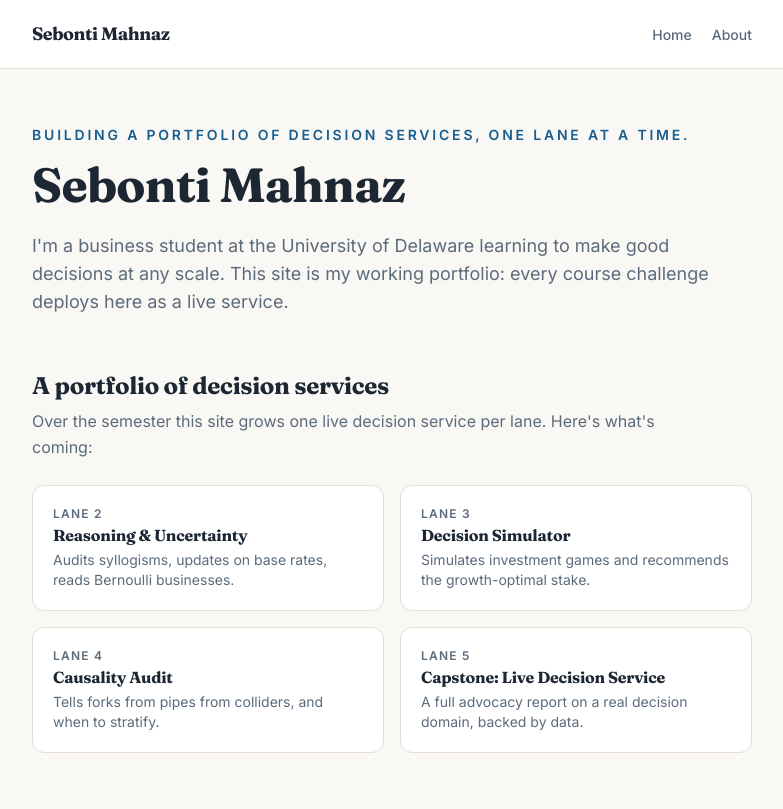
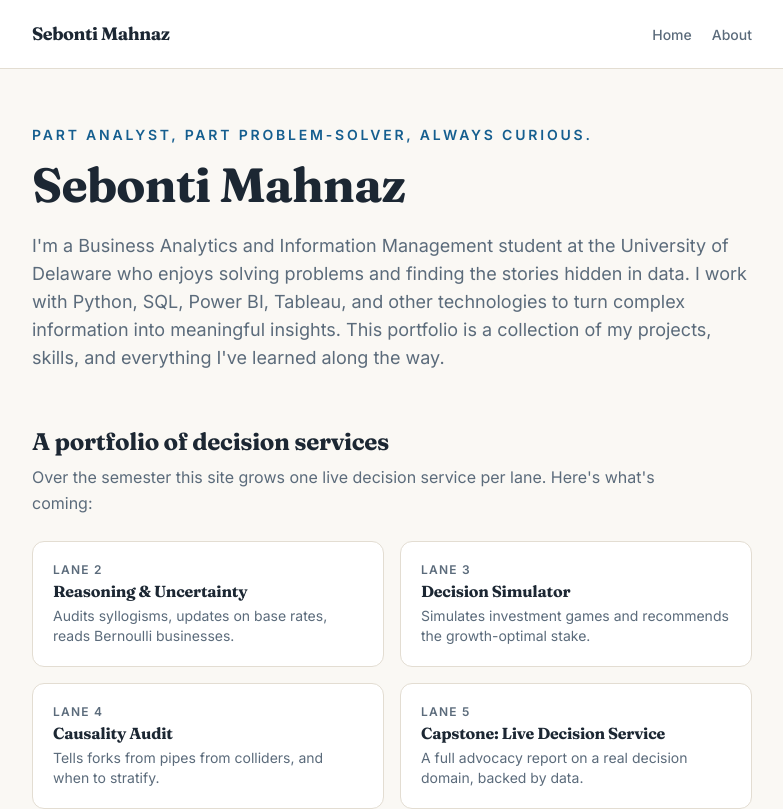
Before and after one commit to Sebonti-Mahnaz/my-site, a Next.js app: page / in a window 1280 px wide. Shown: the top 809 px of the page, without its empty margins (248-1031 px from the left). Built offline with nearby package versions, Linux system fonts and the light colour scheme; no server answers; the database is empty.

Commit message:
Replace the placeholder person with me

```diff
--- a/src/profile.ts
+++ b/src/profile.ts
@@ -52,13 +52,13 @@ export const profile = {
   rosterVisibility: "class" as "class" | "professor-only",
 
   /** A one-line tagline for your home page. Make it yours. */
-  tagline: "Building a portfolio of decision services, one lane at a time.",
+  tagline: "Part analyst, part problem-solver, always curious.",
 
   /**
    * A short bio for your home page: two or three sentences, written like
    * a person, not a resume. What are you studying? What do you care about?
    */
-  bio: "I'm a business student at the University of Delaware learning to make good decisions at any scale. This site is my working portfolio: every course challenge deploys here as a live service.",
+  bio: "I'm a Business Analytics and Information Management student at the University of Delaware who enjoys solving problems and finding the stories hidden in data. I work with Python, SQL, Power BI, Tableau, and other technologies to turn complex information into meaningful insights. This portfolio is a collection of my projects, skills, and everything I've learned along the way.",
 
   /**
    * Your GitHub repo URL. The course platform reads this from /api/health to
```
